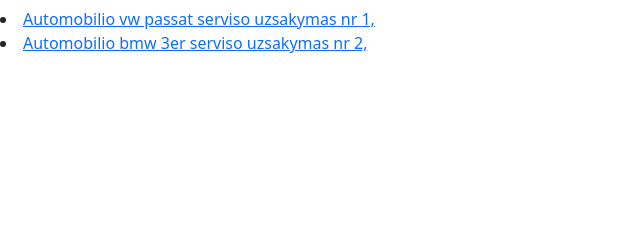
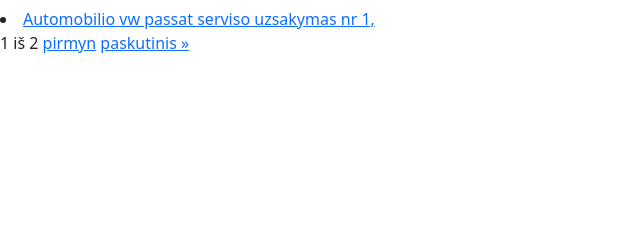
Before and after one commit to Valdas333/avtoservisas, a Django app: page /servisas/uzsakymai/ in a window 1280 px wide. Shown: the part 76-316 px from the top of the page, without its empty margins (0-640 px from the left). Run offline with Django 3.2, Linux system fonts and the light colour scheme; data comes from the database, SQL or seed files in the repository.

Commit message:
idetas pusliapavimas autombiliu ir uzsakymu html

```diff
--- a/mysite/servisas/templates/servisas/automobilis.html
+++ b/mysite/servisas/templates/servisas/automobilis.html
@@ -24,4 +24,5 @@
       </div>
     </a>
   </div>
+
 {% endblock %}
--- a/mysite/servisas/templates/servisas/base.html
+++ b/mysite/servisas/templates/servisas/base.html
@@ -10,7 +10,10 @@
     {% endblock head%}
   </head>
   <body>
-    {% block content %}{% endblock %}
+    {% block content %}
+
+  {% endblock %}
+
     <script src="https://cdn.jsdelivr.net/npm/bootstrap@5.2.0-beta1/dist/js/bootstrap.bundle.min.js" integrity="sha384-pprn3073KE6tl6bjs2QrFaJGz5/SUsLqktiwsUTF55Jfv3qYSDhgCecCxMW52nD2" crossorigin="anonymous"></script>
   </body>
 </html>
--- a/mysite/servisas/templates/servisas/uzsakymas_list.html
+++ b/mysite/servisas/templates/servisas/uzsakymas_list.html
@@ -15,5 +15,21 @@
         {% for uzsakymas in uzsakymas_list %}
         <li><a href="{{uzsakymas.pk}}">{{uzsakymas}}</a></li>
         {% endfor %}
+        <div class="pagination">
+            <span class="step-links">
+                {% if page_obj.has_previous %}
+                    <a href="?page=1">&laquo; pirmas</a>
+                    <a href="?page={{ page_obj.previous_page_number }}">atgal</a>
+                {% endif %}
 
+                <span class="current">
+                    {{ page_obj.number }} iš {{ page_obj.paginator.num_pages }}
+                </span>
+
+                {% if page_obj.has_next %}
+                    <a href="?page={{ page_obj.next_page_number }}">pirmyn</a>
+                    <a href="?page={{ page_obj.paginator.num_pages }}">paskutinis &raquo;</a>
+                {% endif %}
+            </span>
+        </div>
 {% endblock %}
--- a/mysite/servisas/views.py
+++ b/mysite/servisas/views.py
@@ -2,6 +2,7 @@
 from django.http import HttpResponseRedirect
 from .models import *
 from django.views import generic
+from django.core.paginator import Paginator
 
 # Create your views here.
 def home(request):
@@ -26,8 +27,10 @@
     return render(request, 'servisas/stats.html', context=context)
 
 def automobiliai(request):
-    automobiliai = Automobilis.objects.all()
-    my_context = {'automobiliai': automobiliai}
+    paginator = Paginator(Automobilis.objects.all(),1)
+    page_number = request.GET.get('page')
+    paged_automobiliai = paginator.get_page(page_number)
+    my_context = {'automobiliai': paged_automobiliai}
     return render(request, 'servisas/automobiliai.html', context=my_context)
 
 def automobilis(request, automobilio_id):
@@ -37,7 +40,7 @@
 
 class UzsakymaiListVieW(generic.ListView):
     model = Uzsakymas
-
+    paginate_by = 1
 
 class UzsakymaiDetailView(generic.DetailView):
     model = Uzsakymas
```
Also changed, not shown: mysite/servisas/templates/servisas/automobiliai.html (+20 -0 lines).
